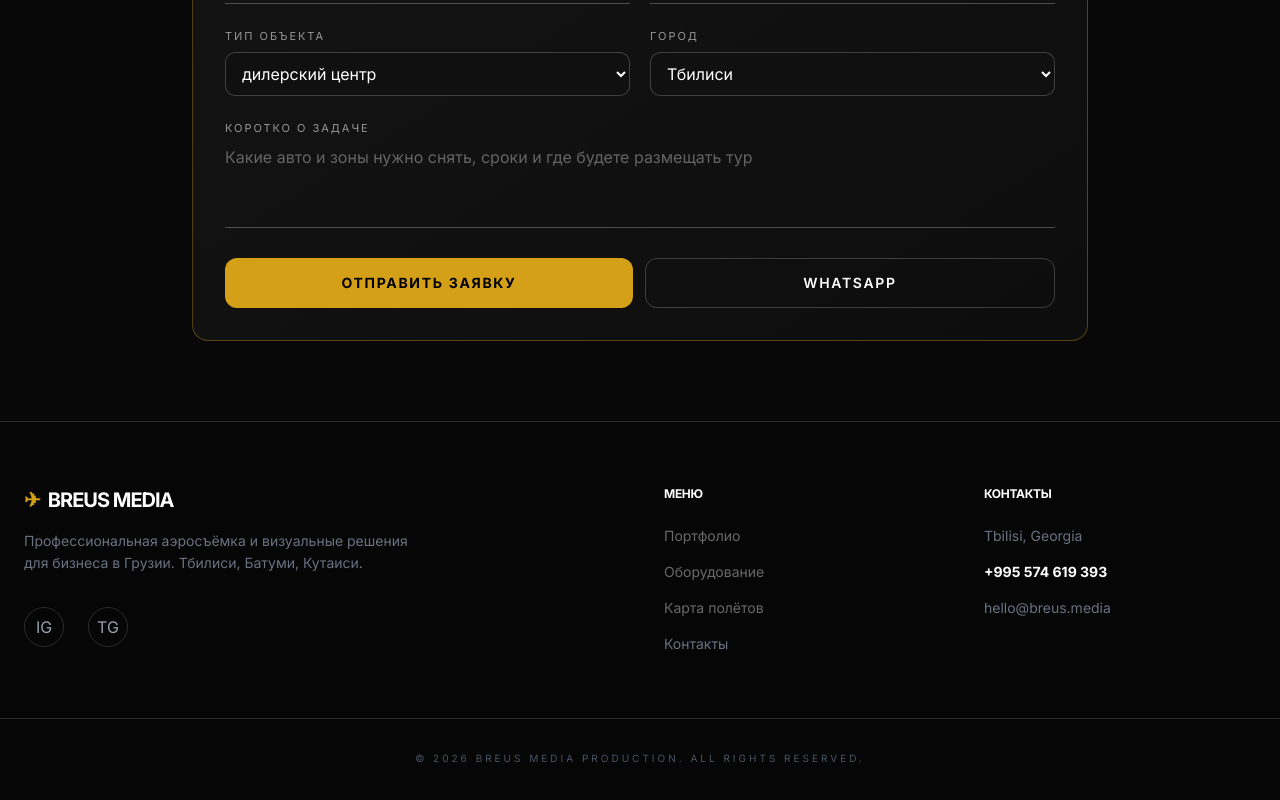
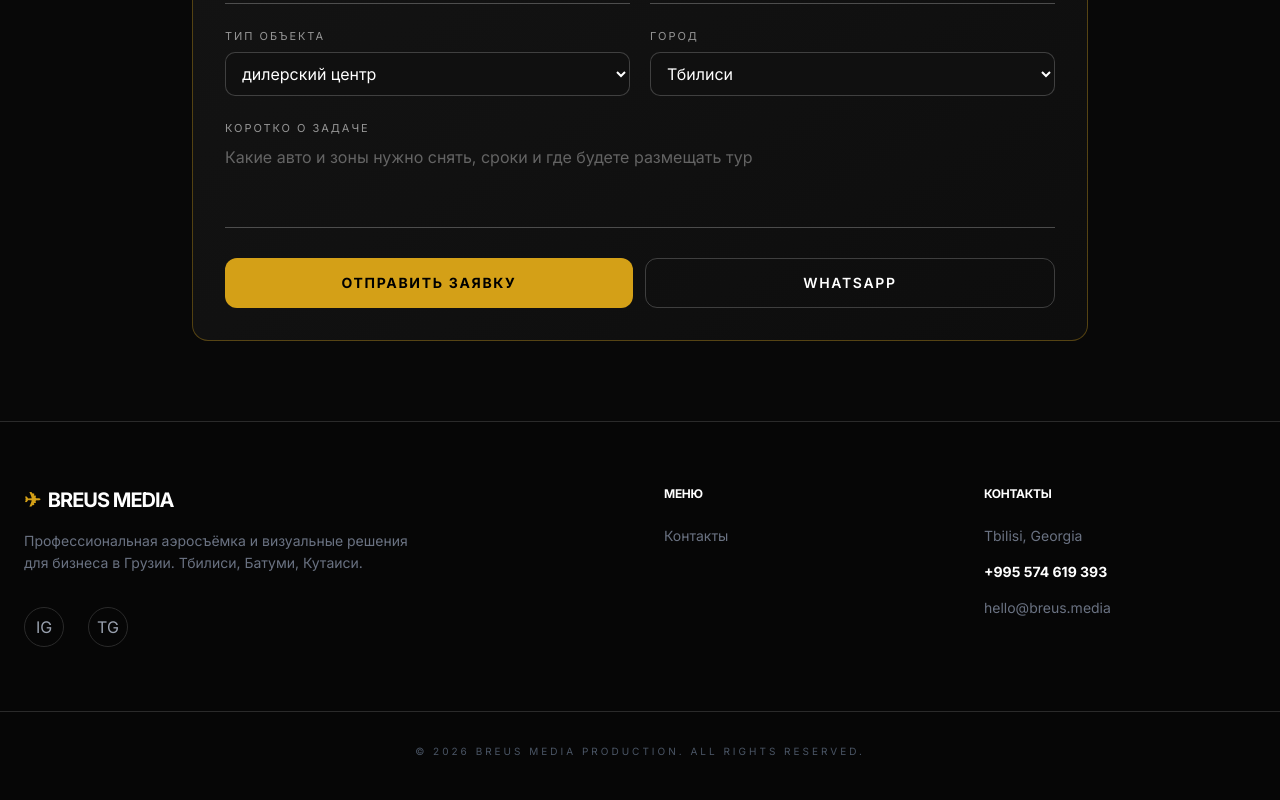
Before and after one commit to TonyBreus/breus-media-v2, a Next.js app: page /360-tour-auto in a window 1280 px wide. Shown: the part 10516-11316 px from the top of the page. Built offline with nearby package versions, Linux system fonts and the light colour scheme; no server answers.

Commit message:
footer: remove unavailable menu items

```diff
--- a/components/drone/DroneFooterStitch.tsx
+++ b/components/drone/DroneFooterStitch.tsx
@@ -42,9 +42,6 @@ export const DroneFooterStitch = () => {
                             <h4 className="font-bold text-xs uppercase tracking-[0.2em] mb-6 text-white">Меню</h4>
                             <ul className="space-y-4 text-sm text-gray-500">
                                 {[
-                                    { label: 'Портфолио', inactive: true },
-                                    { label: 'Оборудование', inactive: true },
-                                    { label: 'Карта полётов', inactive: true },
                                     { label: 'Контакты', href: '#contact' },
                                 ].map((item, mIdx) => (
                                     <li key={item.label}>
```
